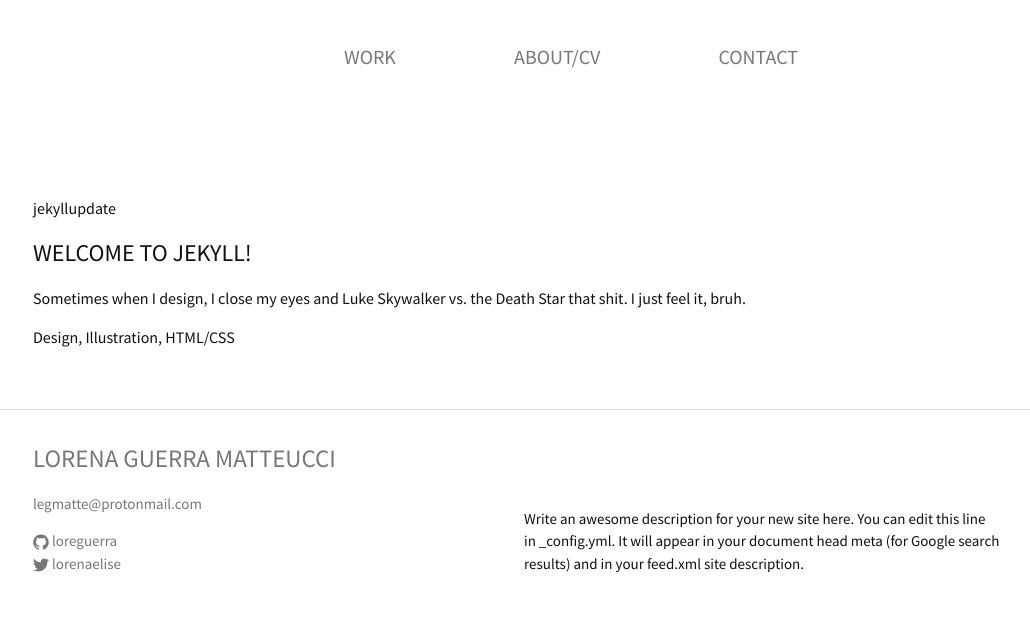
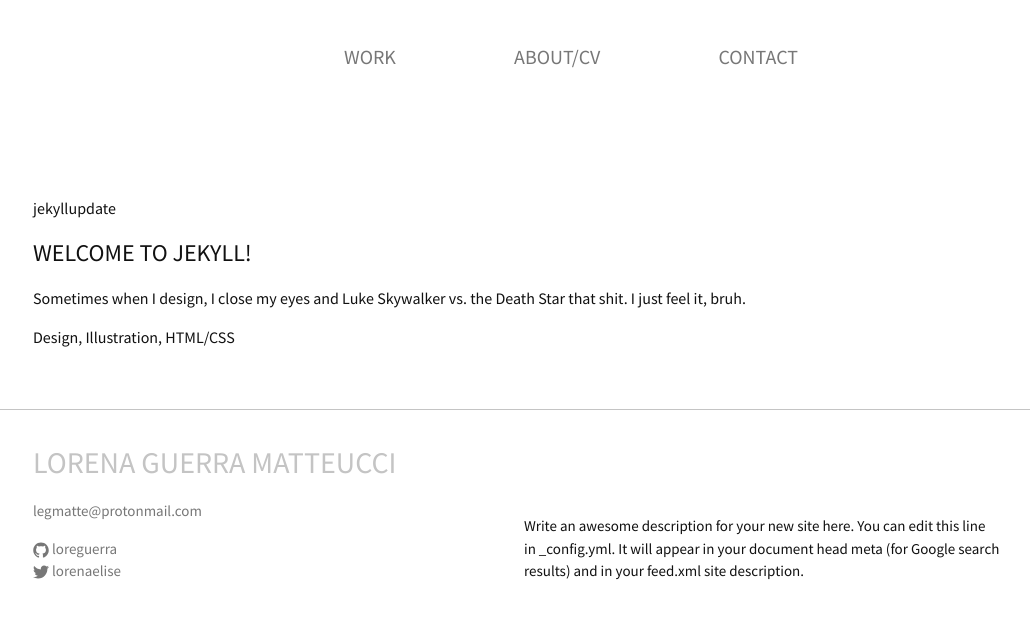
Before and after one commit to loreguerra/portfolio, a Jekyll site: the page built from index.md, in a window 1280 px wide. Shown: the top 619 px of the page, without its empty margins (69-1099 px from the left). Built offline with Jekyll 4.4.1, drawn with Linux system fonts in a browser that asks for light colours.

Commit message:
change footer heading size

```diff
--- a/_sass/minima/_layout.scss
+++ b/_sass/minima/_layout.scss
@@ -109,10 +109,10 @@
 }
 
 .footer-heading {
-  font-size: 25px;
+  font-size: 30px;
   margin-bottom: $spacing-unit / 2;
   text-transform: uppercase;
-  color: $grey-color;
+  color: $grey-color-light;
 }
 
 .contact-list,
--- a/assets/main.scss
+++ b/assets/main.scss
@@ -17,7 +17,7 @@ $background-color: #fff;
 $brand-color:      #76FFDA;
 
 $grey-color:       #777;
-$grey-color-light: lighten($grey-color, 40%);
+$grey-color-light: lighten($grey-color, 30%);
 $grey-color-dark:  darken($grey-color, 25%);
 
 // Width of the content area
```
